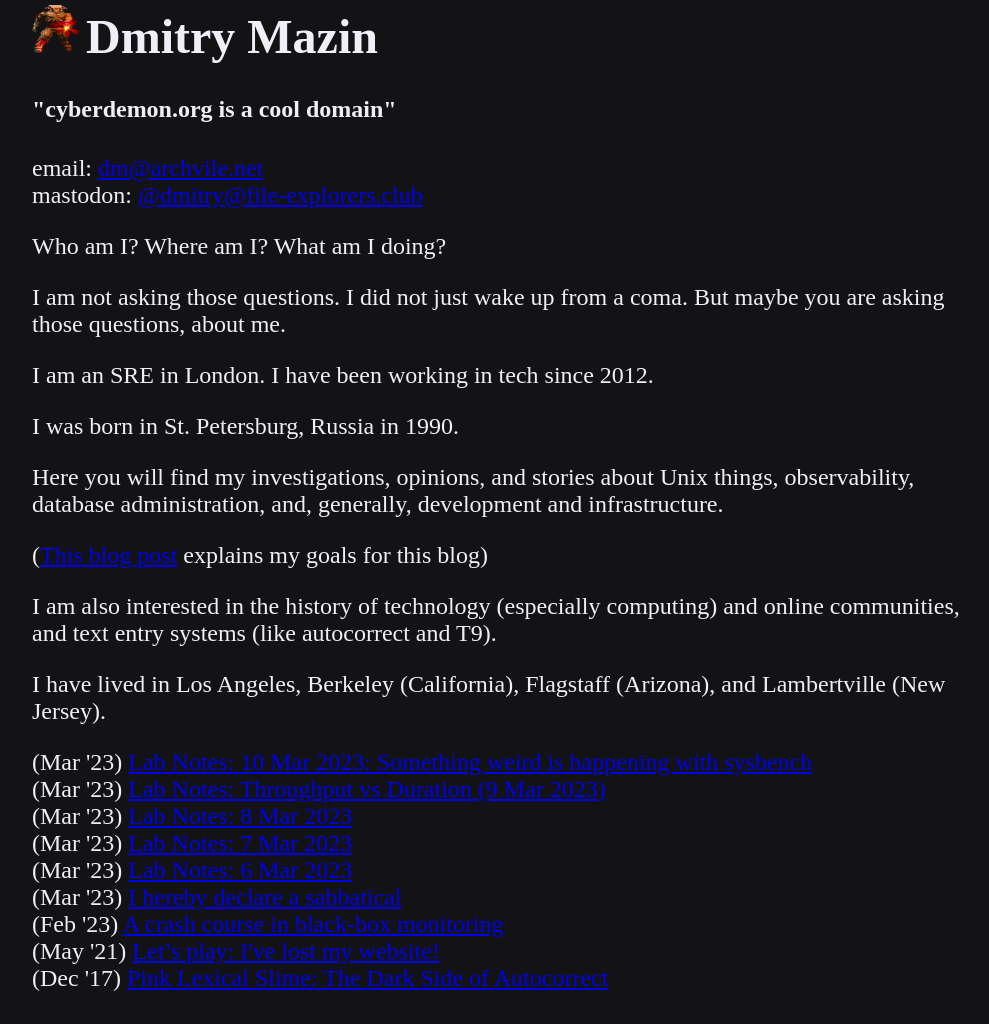
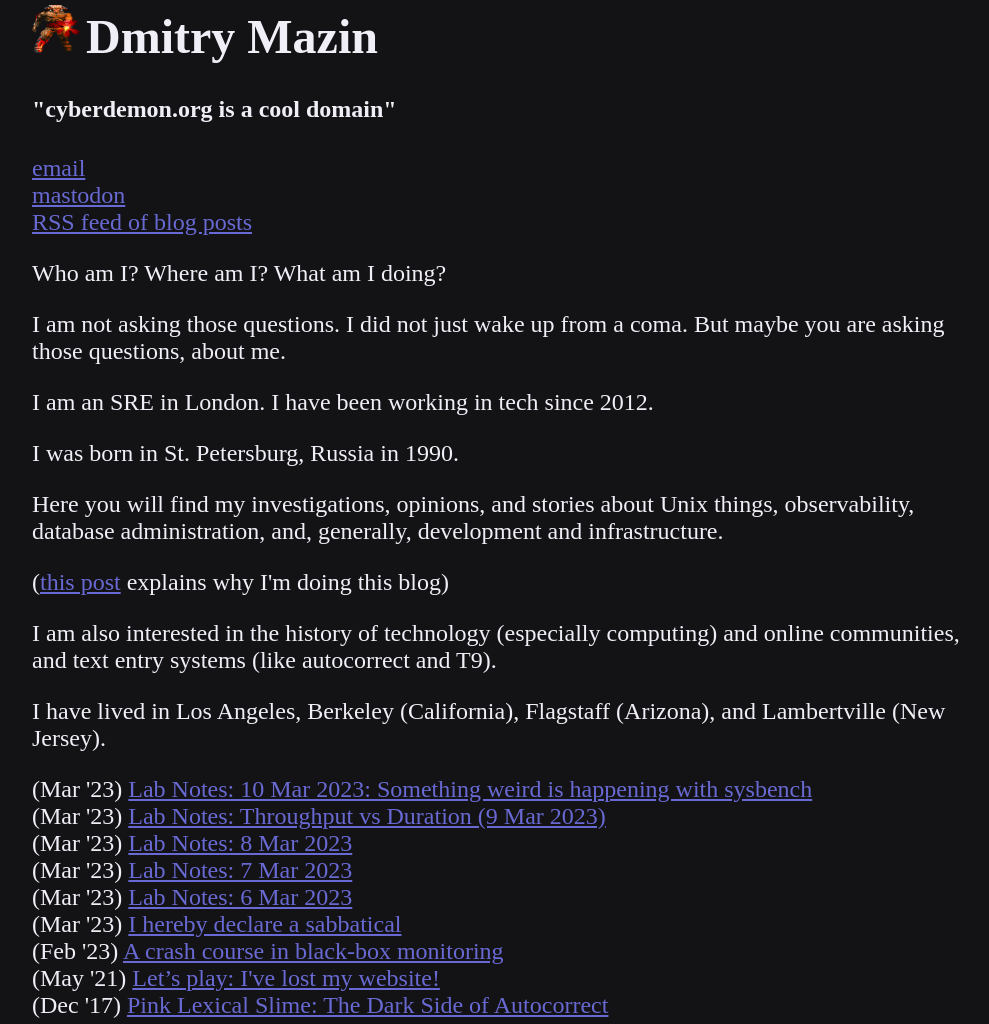
Before and after one commit to dmazin/dmazin.github.io, a Jekyll site: the page built from index.html, in a window 1280 px wide. Shown: the whole page, without its empty margins (128-1117 px from the left). Built offline with Jekyll 4.4.1, drawn with Linux system fonts in a browser that asks for light colours; before the commit the page ends 997 px from its top, so only the background shows below that.

Commit message:
link colors

```diff
--- a/assets/index.css
+++ b/assets/index.css
@@ -3,7 +3,7 @@ body {
   padding: 5px;
   font-size: 24px;
   text-align: center;
-  font-family: serif;
+  font-family: "New York", "Times New Roman", serif;
   background-color: #131316;
   color: #f0eff7;
   /* font-family: Monaco, Menlo, monospace; */
@@ -28,3 +28,12 @@ ul {
     max-width: 100%;
   }
 }
+a {
+  color: #6969d3;
+}
+a:visited {
+  color: #414193;
+}
+a:hover {
+  color: #8a8ad1;
+}
--- a/index.html
+++ b/index.html
@@ -22,9 +22,11 @@ layout: none
     </div>
     <h4>"cyberdemon.org is a cool domain"</h4>
     <p>
-    email: <a href="mailto: dm@archvile.net">dm@archvile.net</a>
+    <a href="mailto: dm@archvile.net">email</a>
     <br />
-    mastodon: <a href="https://file-explorers.club/@dmitry">@dmitry@file-explorers.club</a>
+    <a href="https://file-explorers.club/@dmitry">mastodon</a>
+    <br />
+    <a href="/feed.xml">RSS feed of blog posts</a>
     </p>
     <p>
     Who am I? Where am I? What am I doing?</p>
@@ -41,7 +43,7 @@ layout: none
     Here you will find my investigations, opinions, and stories about Unix things, observability, database administration, and, generally, development and infrastructure.
     </p>
     <p>
-    (<a href="/2023/03/03/declare-sabbatical.html">This blog post</a> explains my goals for this blog)
+    (<a href="/2023/03/03/declare-sabbatical.html">this post</a> explains why I'm doing this blog)
     </p>
     <p>
     I am also interested in the history of technology (especially computing) and online communities, and text entry systems (like autocorrect and T9).
```
